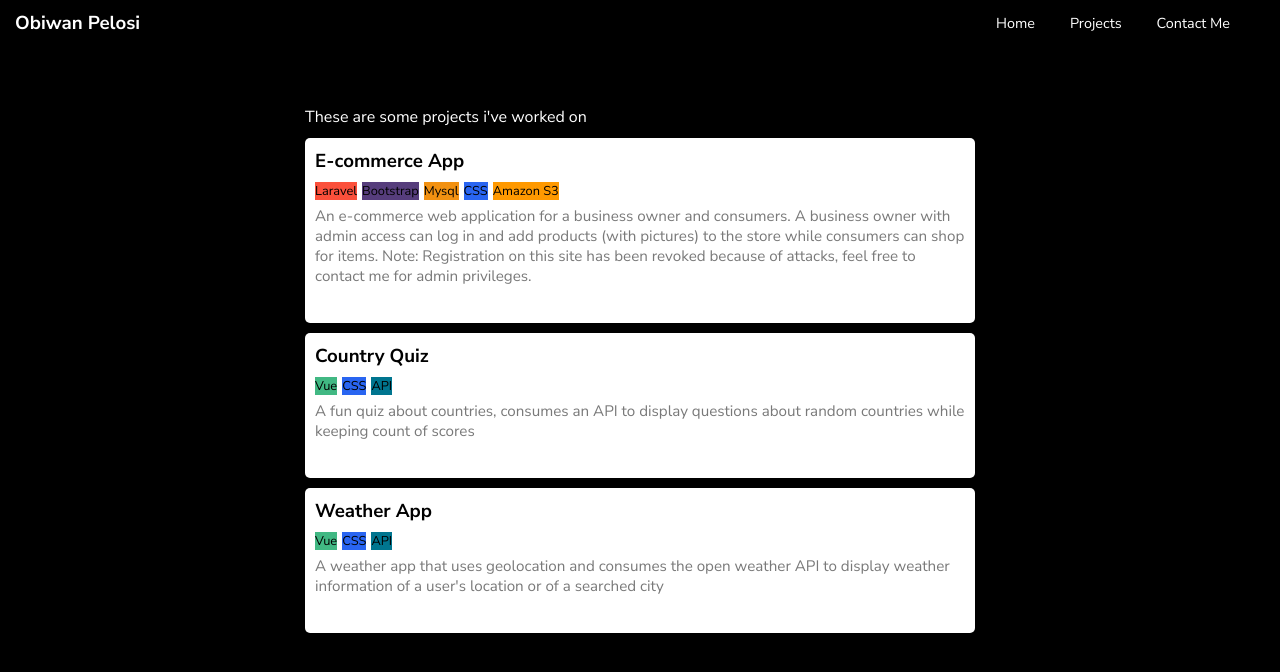
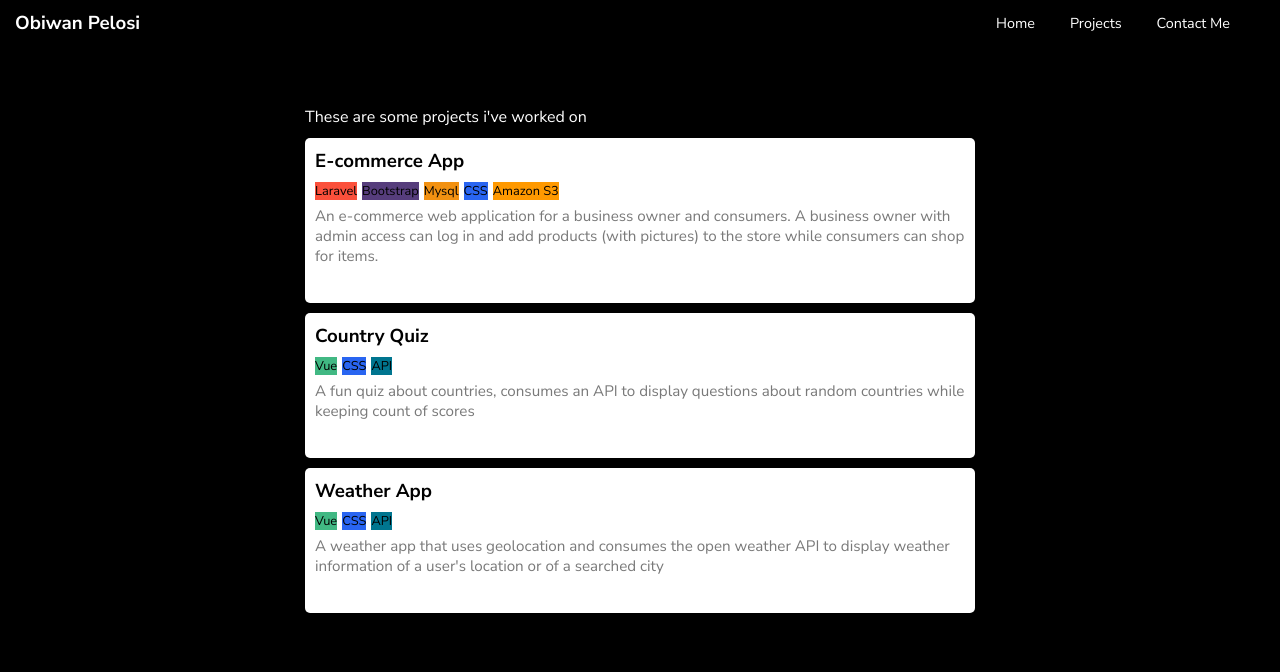
Before and after one commit to RogueCode007/portfolio, a Vue app: page /projects in a window 1280 px wide. Shown: the top 672 px of the page. Built offline with nearby package versions, Linux system fonts and the light colour scheme; some icons are missing.

Commit message:
edit project text

```diff
--- a/src/views/Projects.vue
+++ b/src/views/Projects.vue
@@ -12,7 +12,7 @@
           <span class="css">CSS</span>
           <span class="s3">Amazon S3</span>
         </div>
-        <p class="description">An e-commerce web application for a business owner and consumers. A business owner with admin access can log in and add products (with pictures) to the store while consumers can shop for items. Note: Registration on this site has been revoked because of attacks, feel free to contact me for admin privileges.</p>
+        <p class="description">An e-commerce web application for a business owner and consumers. A business owner with admin access can log in and add products (with pictures) to the store while consumers can shop for items.</p>
         <a target="blank" href="http://shevil.herokuapp.com"><span class="iconify" data-icon="octicon:link-24" data-inline="false"></span></a>
       </div>
       <div class="tile">
```
